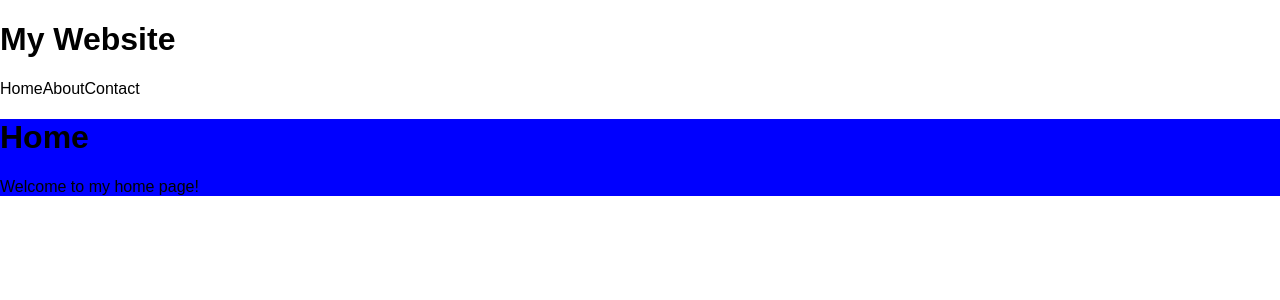
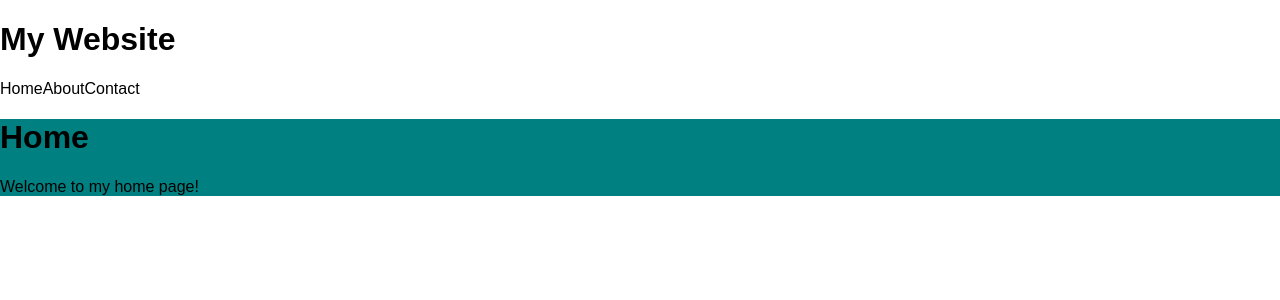
Before and after one commit to ryan-m-walker/react-router-transitions, a React (Create React App) app: page / in a window 1280 px wide. Shown: the top 300 px of the page. Built offline with nearby package versions, Linux system fonts and the light colour scheme.

Commit message:
set up the transition group the same as the wrapper

```diff
--- a/src/RouterTransition/Transition.js
+++ b/src/RouterTransition/Transition.js
@@ -1,47 +1,75 @@
 import styled from 'styled-components'
+import _ from 'lodash'
 
 
 export default styled.div`
   ${props => {
-  switch(props.transitionState) {
+    const { transitionStyles } = props
+
+    if (typeof transitionStyles === 'string') {
+      return transitionStyles
+    } else if (_.isFunction(transitionStyles)) {
+      const returnedStyles = transitionStyles(props)
+      if (_.isString(returnedStyles)) {
+        return returnedStyles
+      } else if (_.isObject(returnedStyles) && _.has(returnedStyles, 'default')) {
+        return returnedStyles.default
+      }
+    } else if (_.isObject(transitionStyles) && _.has(transitionStyles, 'default')) {
+      return transitionStyles.default
+    }
+  }}
+
+  ${props => {
+    const { transitionStyles, transitionState } = props
+    if (_.isObject(transitionStyles)) {
+      switch(transitionState) {
         case 'out-begin':
-      return props.transitionStyles.outBegin
-      ? props.transitionStyles.outBegin
-      : props => props.transitionStyles(props).outBegin
+          return transitionStyles.outBegin || ''
         case 'out-end':
-      return props.transitionStyles.outEnd
-      ? props.transitionStyles.outEnd
-      : props => props.transitionStyles(props).outEnd
+          return transitionStyles.outEnd || ''
         case 'in-begin':
-      return props.transitionStyles.inBegin
-      ? props.transitionStyles.inBegin
-      : props => props.transitionStyles(props).inBegin
+          return transitionStyles.inBegin || ''
         case 'in-end':
-      return props.transitionStyles.inEnd
-      ? props.transitionStyles.inEnd
-      : props => props.transitionStyles(props).inEnd
-    default:
-      return props.transitionStyles.outBegin
-      ? props.transitionStyles.outBegin
-      : props => props.transitionStyles(props).outBegin
+          return transitionStyles.inEnd || ''
       }
-}};
-transition: ${props => {
+    }
+  }}
+
+  ${props => {
+    const { transitionStyles, transitionState } = props
+    if (_.isFunction(transitionStyles)) {
+      switch(transitionState) {
+        case 'out-begin':
+          return transitionStyles.outBegin(props) || ''
+        case 'out-end':
+          return transitionStyles.outEnd(props) || ''
+        case 'in-begin':
+          return transitionStyles.inBegin(props) || ''
+        case 'in-end':
+          return transitionStyles.inEnd(props) || ''
+      }
+    }
+  }}
+
+  ${props => {
+    if (props.transitionStyles) {
       const time = props.time ? props.time : 500
       const timeIn = props.timeIn ? props.timeIn : time
       const timeOut = props.timeOut ? props.timeOut : time
 
       switch(props.transitionState) {
         case 'out-begin':
-      return 'all ' + timeIn + 'ms;'
+          return 'transition: all ' + timeIn + 'ms;'
         case 'out-end':
-      return 'all ' + timeIn + 'ms;'
+          return 'transition: all ' + timeIn + 'ms;'
         case 'in-begin':
-      return 'all ' + timeOut + 'ms;'
+          return 'transition: all ' + timeOut + 'ms;'
         case 'in-end':
-      return 'all ' + timeOut + 'ms;'
+          return 'transition: all ' + timeOut + 'ms;'
         default:
-      return 'none'
+          return ''
+      }
     }
   }}
 `
--- a/src/RouterTransition/Wrapper.js
+++ b/src/RouterTransition/Wrapper.js
@@ -19,6 +19,7 @@ export default styled.div`
       return wrapperStyles.default
     }
   }}
+
   ${props => {
     const { wrapperStyles, transitionState } = props
     if (_.isObject(wrapperStyles)) {
@@ -34,6 +35,7 @@ export default styled.div`
       }
     }
   }}
+
   ${props => {
     const { wrapperStyles, transitionState } = props
     if (_.isFunction(wrapperStyles)) {
@@ -49,6 +51,7 @@ export default styled.div`
       }
     }
   }}
+
   ${props => {
     if (props.wrapperStyles) {
       const time = props.time ? props.time : 500
--- a/src/index.js
+++ b/src/index.js
@@ -8,7 +8,7 @@ import { ThemeProvider } from 'styled-components'
 
 
 const theme = {
-  color: 'blue'
+  color: 'yellow'
 }
 
 
--- a/src/transitionHelpers.js
+++ b/src/transitionHelpers.js
@@ -1,28 +1,11 @@
 
 
 export const transitionStyles = {
-  outBegin: `
-    opacity: 1;
-    transform: translateY(0);
-  `,
-  outEnd: `
-    opacity: 0;
-    transform: translateY(110%);
-  `,
-  inBegin: `
-    opacity: 0;
-    transform: translateY(110%);
-  `,
-  inEnd: `
-    opacity: 1;
-    transform: translateY(0);
-  `
+  default: 'background: teal'
 }
 
 
-export const wrapperStyles = props => ({
-  default: 'background: ' + props.theme.color
-})
+export const wrapperStyles = 'background: none'
 
 
 export const config = {
```
Lines whose indentation alone changed are shown as unchanged.
